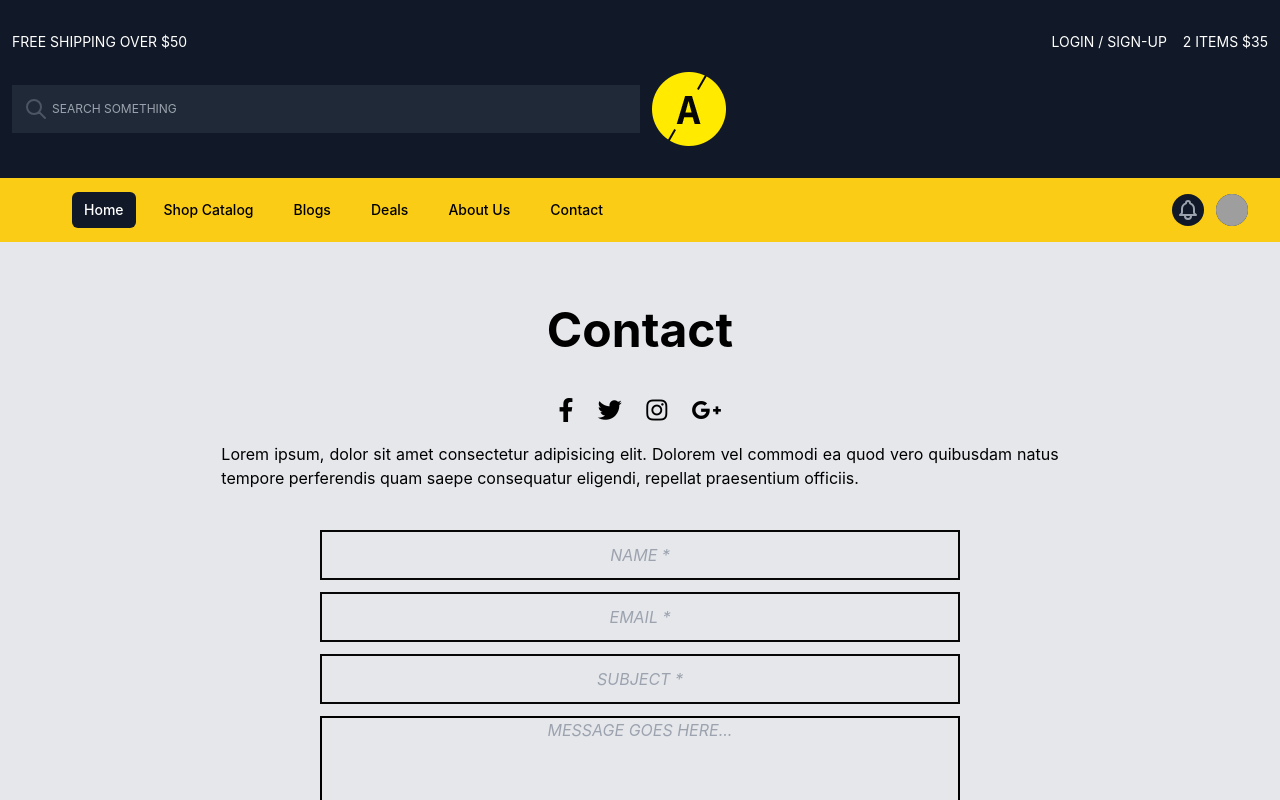
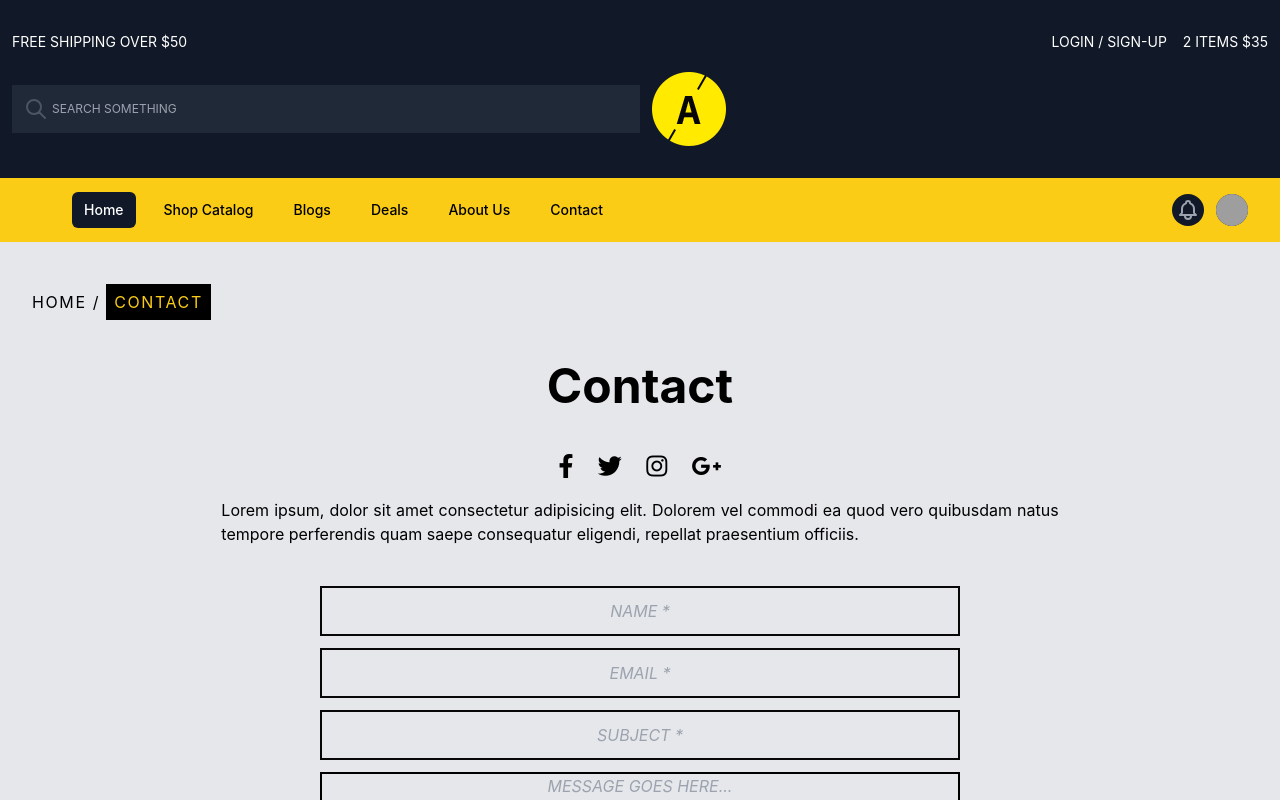
Before and after one commit to Pranta07/lady-client, a React (Create React App) app: page /contact in a window 1280 px wide. Shown: the top 800 px of the page. Built offline with nearby package versions, Linux system fonts and the light colour scheme; grey boxes are pictures that could not be loaded; what tw-elements would draw is missing.

Commit message:
intial commit

```diff
--- a/src/Components/Contact/Contact.js
+++ b/src/Components/Contact/Contact.js
@@ -3,7 +3,11 @@ import "./Contact.css"
 
 const Contact = () => {
     return (
-        <div className='pt-16 pb-16 '>
+        <div className=' pb-16 '>
+              <p className="uppercase py-4 tracking-widest text-left m-8 cursor-pointer">
+                Home /{" "}
+                <span className=" bg-black text-yellow-400 p-2">Contact</span>
+            </p>
             <div className='flex flex-col lg:w-4/6 mx-auto md:w-4/6'>
                 <h1 className='font-bold text-5xl'>Contact</h1>
                 <div className="mt-8 font">
```
